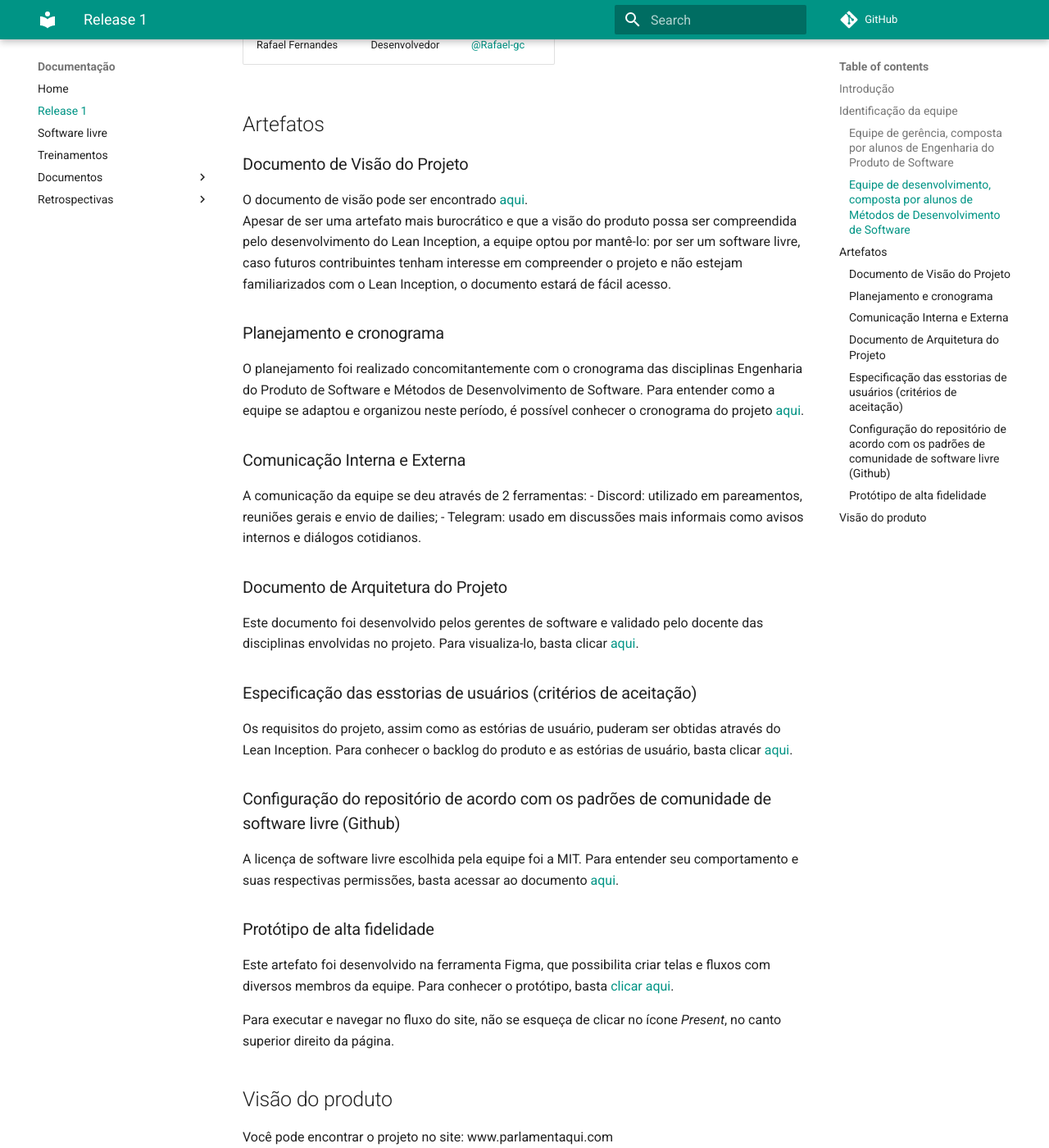
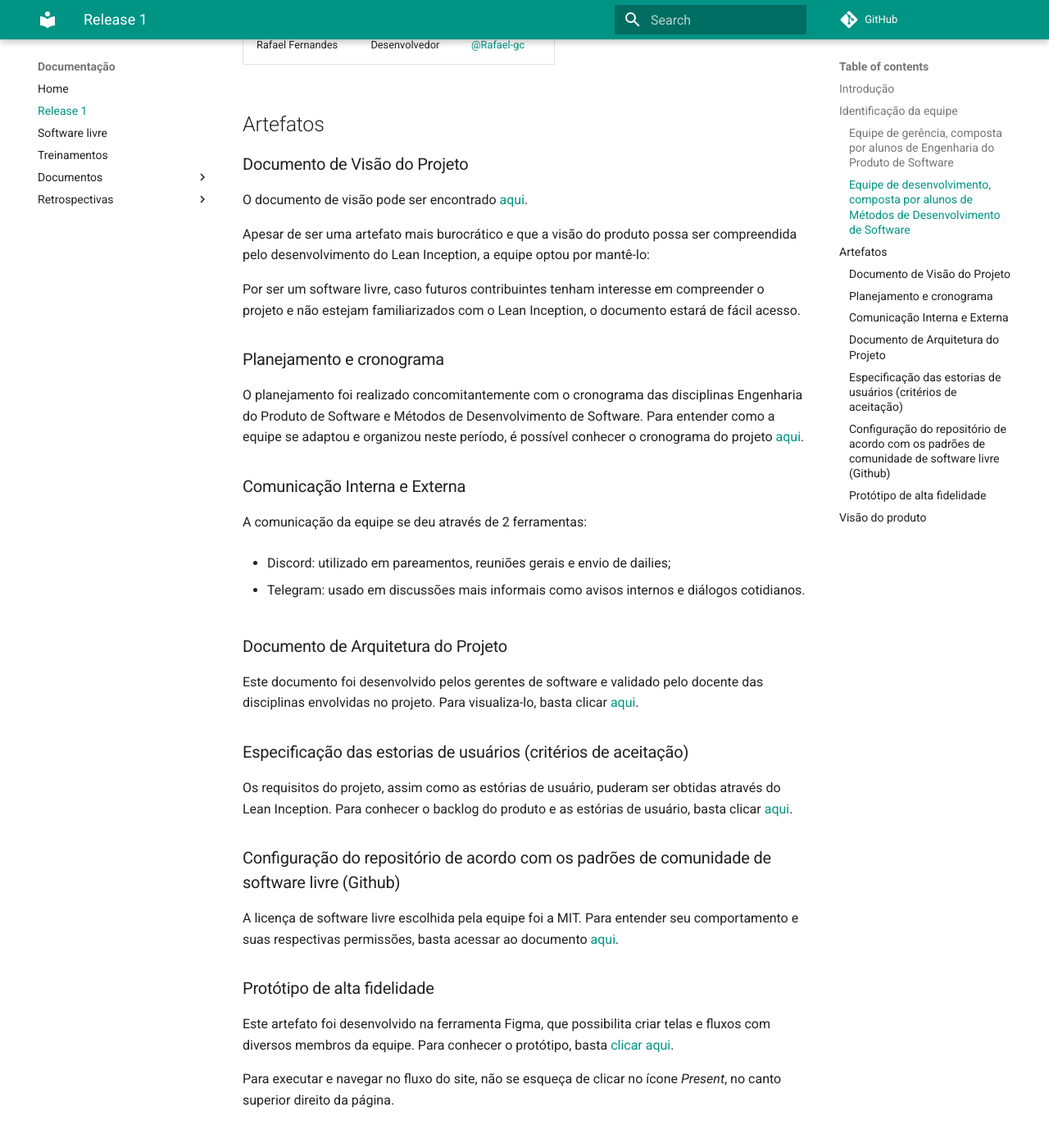
Before and after one commit to parlamentaqui/documentacao, an MkDocs documentation site: the page built from docs/Release_1.md, in a window 1280 px wide and 1400 px high, scrolled down 1292 px. Shown: the whole window at 82% size. Built offline with MkDocs 1.6.1 and Material for MkDocs 9.7.7, drawn with Linux system fonts in a browser that asks for light colours; comment, search, counter and statistics services are not loaded; some of the changed text lies outside the part shown.

Commit message:
Arrumando fomataçao de alguns topicos

```diff
--- a/docs/Release_1.md
+++ b/docs/Release_1.md
@@ -37,8 +37,11 @@ Este projeto corresponde ao grupo 6, e é desenvolvido por:
 
 ### Documento de Visão do Projeto
 
-O documento de visão pode ser encontrado [aqui](./Documentos/doc_visao.md/). <br>
-Apesar de ser uma artefato mais burocrático e que a visão do produto possa ser compreendida pelo desenvolvimento do Lean Inception, a equipe optou por mantê-lo: por ser um software livre, caso futuros contribuintes tenham interesse em compreender o projeto e não estejam familiarizados com o Lean Inception, o documento estará de fácil acesso.
+O documento de visão pode ser encontrado [aqui](./Documentos/doc_visao.md/).
+
+Apesar de ser uma artefato mais burocrático e que a visão do produto possa ser compreendida pelo desenvolvimento do Lean Inception, a equipe optou por mantê-lo:
+
+Por ser um software livre, caso futuros contribuintes tenham interesse em compreender o projeto e não estejam familiarizados com o Lean Inception, o documento estará de fácil acesso.
 
 ### Planejamento e cronograma
 
@@ -47,14 +50,16 @@ O planejamento foi realizado concomitantemente com o cronograma das disciplinas
 ### Comunicação Interna e Externa
 
 A comunicação da equipe se deu através de 2 ferramentas:
+
 - Discord: utilizado em pareamentos, reuniões gerais e envio de dailies;
+
 - Telegram: usado em discussões mais informais como avisos internos e diálogos cotidianos.
 
 ### Documento de Arquitetura do Projeto
 
 Este documento foi desenvolvido pelos gerentes de software e validado pelo docente das disciplinas envolvidas no projeto. Para visualiza-lo, basta clicar [aqui](./Documentos/arquitetura.md).
 
-### Especificação das esstorias de usuários (critérios de aceitação)
+### Especificação das estorias de usuários (critérios de aceitação)
 
 Os requisitos do projeto, assim como as estórias de usuário, puderam ser obtidas através do Lean Inception. Para conhecer o backlog do produto e as estórias de usuário, basta clicar [aqui](./Documentos/backlog.md/).
 
@@ -70,4 +75,4 @@ Para executar e navegar no fluxo do site, não se esqueça de clicar no ícone *
 
 ## Visão do produto
 
-Você pode encontrar o projeto no site: www.parlamentaqui.com
+Você pode encontrar o projeto no site: [www.parlamentaqui.com](www.parlamentaqui.com)
```
